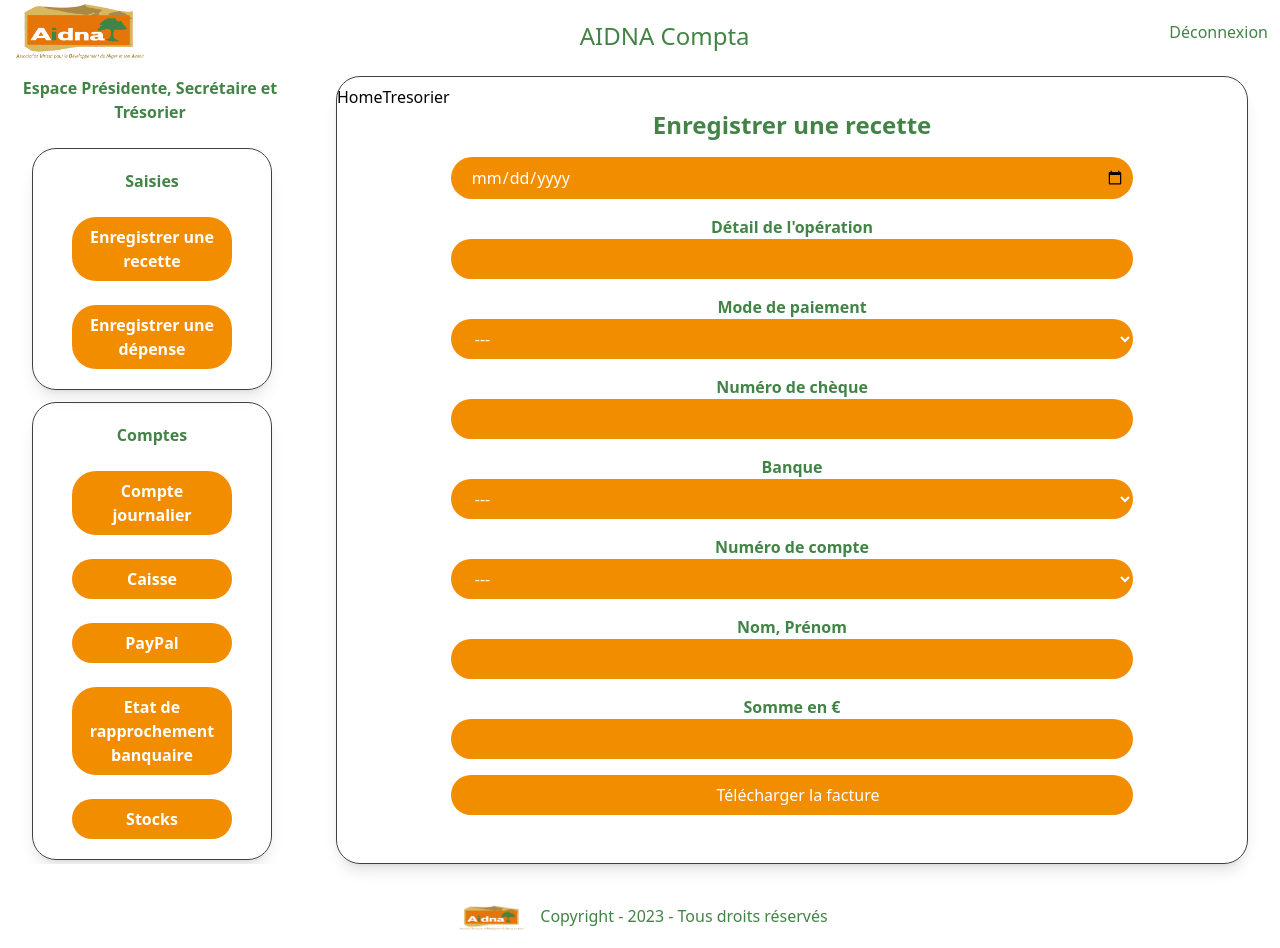
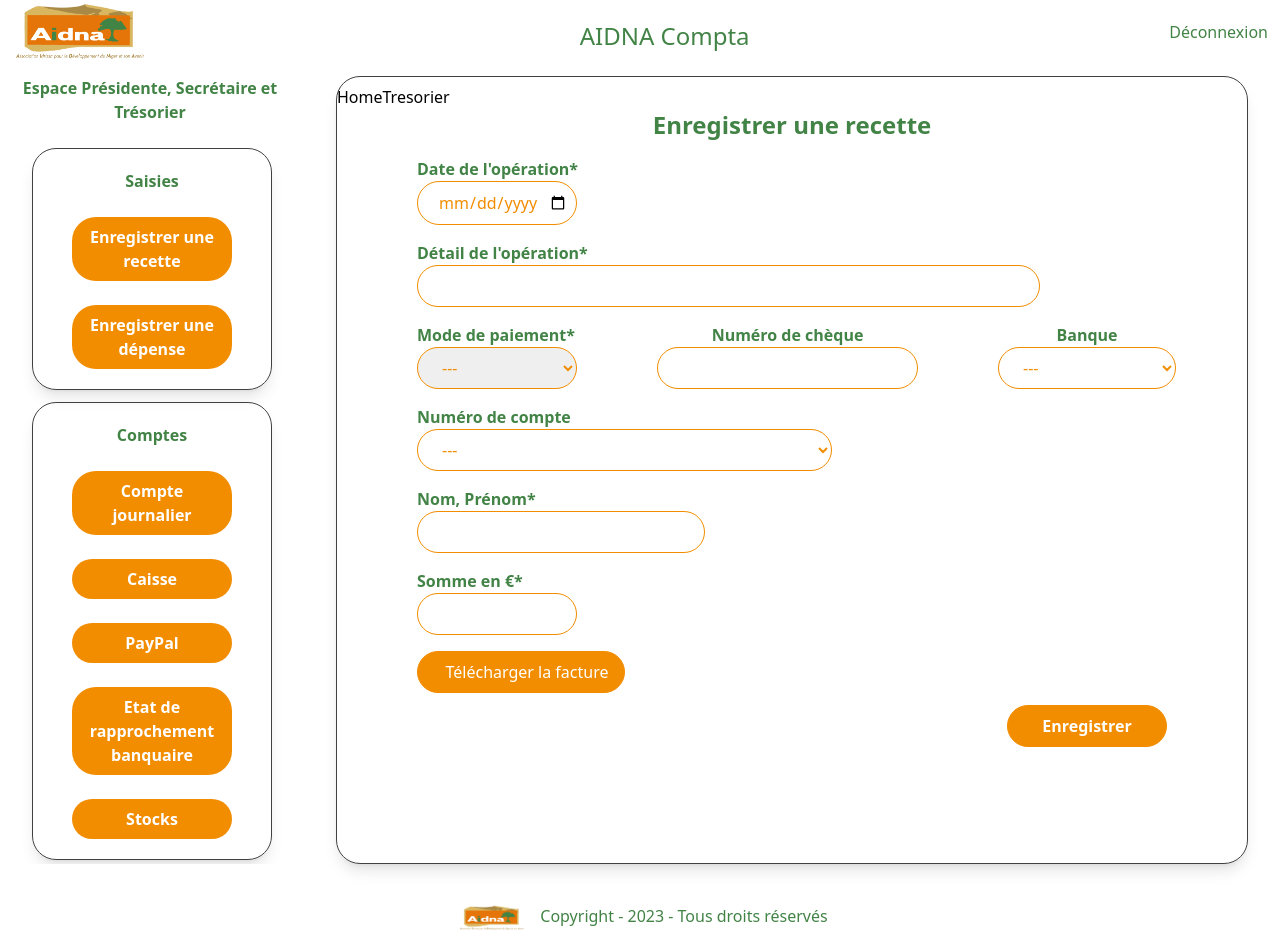
Before and after one commit to serpentaire/AIDNA-Compta, a React (Vite) app in the folder frontend/: page /homeTresorier in a window 1280 px wide. Built offline with nearby package versions, Linux system fonts and the light colour scheme.

Commit message:
ajustement sur le composant enregistrement

```diff
--- a/frontend/src/components/Enregistrement.jsx
+++ b/frontend/src/components/Enregistrement.jsx
@@ -6,28 +6,32 @@ function Enregistrement() {
       <h1 className="grow text-center font-semibold text-green md:text-2xl">
         Enregistrer une recette
       </h1>
-      <div className=" pt-4 text-center">
+      <div className=" pt-4 text-center md:text-start md:pl-20">
+        <h2 className="grow text-center md:text-start font-semibold text-green">
+          Date de l'opération*
+        </h2>
         <input
           required
-          className="focus:bg-orange placeholder:italic placeholder:text-white rounded-full p-2 pl-5 bg-orange text-white w-3/4 md:w-3/4"
+          className="border border-orange rounded-full p-2 pl-5 bg-white text-orange w-3/4 md:w-40"
           type="date"
         />
       </div>
-      <div className=" pt-4 text-center">
-        <h2 className="grow text-center font-semibold text-green md:text-2xl>Détail de l'opération">
-          Détail de l'opération
+      <div className=" pt-4 text-center md:text-start md:pl-20">
+        <h2 className="grow text-center md:text-start font-semibold text-green">
+          Détail de l'opération*
         </h2>
         <input
           required
-          className="focus:bg-orange placeholder:italic placeholder:text-white rounded-full p-2 pl-5 bg-orange text-white w-3/4 md:w-3/4"
+          className="border border-orange rounded-full p-2 pl-5 bg-white text-orange w-3/4 md:w-3/4"
           type="text"
         />
       </div>
-      <div className=" pt-4 text-center">
-        <h2 className="grow text-center font-semibold text-green md:text-2xl>Détail de l'opération">
-          Mode de paiement
+      <div className="md:flex">
+        <div className=" pt-4 text-center md:text-start md:pl-20">
+          <h2 className="grow text-center md:text-start font-semibold text-green">
+            Mode de paiement*
           </h2>
-        <select className="focus:bg-orange placeholder:italic placeholder:text-white rounded-full p-2 pl-5 bg-orange text-white w-3/4 md:w-3/4">
+          <select className="border border-orange rounded-full p-2 pl-5 text-orange w-3/4 md:w-40">
             <option>---</option>
             <option>Espèce</option>
             <option>Chèque</option>
@@ -35,21 +39,20 @@ function Enregistrement() {
             <option>TIP</option>
           </select>
         </div>
-      <div className=" pt-4 text-center">
-        <h2 className="grow text-center font-semibold text-green md:text-2xl>Détail de l'opération">
+        <div className=" pt-4 text-center md:text-start md:pl-20">
+          <h2 className="grow text-center font-semibold text-green">
             Numéro de chèque
           </h2>
           <input
-          required
-          className="focus:bg-orange placeholder:italic placeholder:text-white rounded-full p-2 pl-5 bg-orange text-white w-3/4 md:w-3/4"
+            className="border border-orange rounded-full p-2 pl-5 bg-white text-orange w-3/4 md:w-full"
             type="text"
           />
         </div>
-      <div className=" pt-4 text-center">
+        <div className=" pt-4 text-center md:text-start md:pl-20">
           <h2 className="grow text-center font-semibold text-green md:text-2xl>Détail de l'opération">
             Banque
           </h2>
-        <select className="focus:bg-orange placeholder:italic placeholder:text-white rounded-full p-2 pl-5 bg-orange text-white w-3/4 md:w-3/4">
+          <select className="border border-orange rounded-full p-2 pl-5 bg-white text-orange w-3/4 md:w-full">
             <option>---</option>
             <option>Crédit Agricole</option>
             <option>Crédit Mutuelle</option>
@@ -57,11 +60,12 @@ function Enregistrement() {
             <option>La Poste</option>
           </select>
         </div>
-      <div className=" pt-4 text-center">
-        <h2 className="grow text-center font-semibold text-green md:text-2xl>Détail de l'opération">
+      </div>
+      <div className=" pt-4 text-center md:text-start md:pl-20">
+        <h2 className="grow text-center md:text-start font-semibold text-green">
           Numéro de compte
         </h2>
-        <select className="focus:bg-orange placeholder:italic placeholder:text-white rounded-full p-2 pl-5 bg-orange text-white w-3/4 md:w-3/4">
+        <select className="border border-orange rounded-full p-2 pl-5 bg-white text-orange w-3/4 md:w-1/2">
           <option>---</option>
           <option>746</option>
           <option>732</option>
@@ -69,29 +73,32 @@ function Enregistrement() {
           <option>756</option>
         </select>
       </div>
-      <div className=" pt-4 text-center">
-        <h2 className="grow text-center font-semibold text-green md:text-2xl>Détail de l'opération">
-          Nom, Prénom
+      <div className=" pt-4 text-center md:text-start md:pl-20">
+        <h2 className="grow text-center md:text-start font-semibold text-green">
+          Nom, Prénom*
         </h2>
         <input
           required
-          className="focus:bg-orange placeholder:italic placeholder:text-white rounded-full p-2 pl-5 bg-orange text-white w-3/4 md:w-3/4"
+          className="border border-orange rounded-full p-2 pl-5 bg-white text-orange w-3/4 md:w-72"
           type="text"
         />
       </div>
-      <div className=" pt-4 text-center">
-        <h2 className="grow text-center font-semibold text-green md:text-2xl>Détail de l'opération">
-          Somme en €
+      <div className=" pt-4 text-center md:text-start md:pl-20">
+        <h2 className="grow text-center md:text-start font-semibold text-green md:text-2xl>Détail de l'opération">
+          Somme en €*
         </h2>
         <input
           required
-          className="focus:bg-orange placeholder:italic placeholder:text-white rounded-full p-2 pl-5 bg-orange text-white w-3/4 md:w-3/4"
+          className="border border-orange rounded-full p-2 pl-5 bg-white text-orange w-3/4 md:w-40"
           type="text"
         />
       </div>
-      <form encType="multipart/form-data" className=" pt-4 text-center">
+      <form
+        encType="multipart/form-data"
+        className=" pt-4 text-center md:text-start md:pl-20"
+      >
         <button
-          className="focus:bg-orange placeholder:italic placeholder:text-white rounded-full p-2 pl-5 bg-orange text-white w-1/2 md:w-3/4"
+          className="focus:bg-white focus:text-orange border border-orange rounded-full p-2 pl-5 bg-orange text-white w-1/2 md:w-52"
           type="button"
           // onClick={handleClick1}
         >
@@ -107,6 +114,14 @@ function Enregistrement() {
           // value={depense.facture}
         />
       </form>
+      <div className="flex flex-row justify-around items-center my-3 md:justify-end md:pr-20">
+        <button
+          className="focus:bg-white focus:text-orange border border-orange rounded-3xl p-2 bg-orange text-white font-bold w-1/2 md:w-40"
+          type="button"
+        >
+          Enregistrer
+        </button>
+      </div>
     </div>
   );
 }
```
Lines whose indentation alone changed are shown as unchanged.
